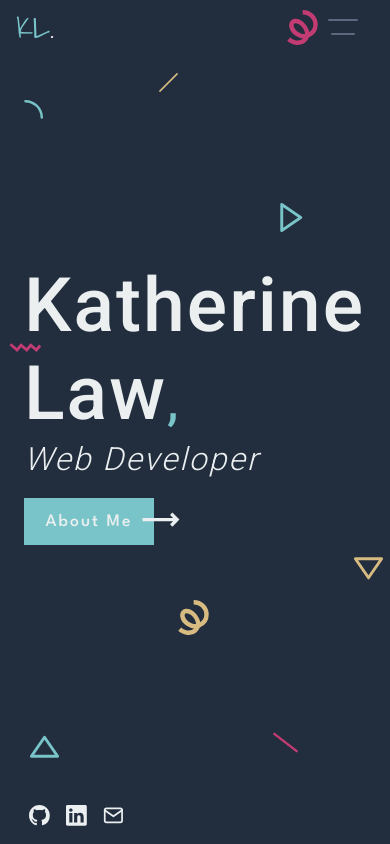
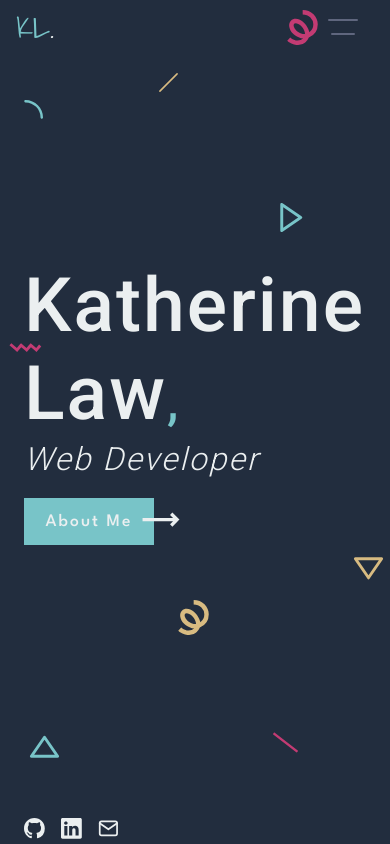
Before and after one commit to kattlaw/katlaw-portfolio, a React (Create React App) app: page / in a window 390 px wide. Shown: the top 844 px of the page. Built offline with nearby package versions, Linux system fonts and the light colour scheme.

Commit message:
fixing link positions

```diff
--- a/src/components/Main/Main.js
+++ b/src/components/Main/Main.js
@@ -206,7 +206,7 @@ const Main = () => {
             <div id="down" className="layer" data-speed="8"><BiDownArrow /></div>
             <div id="up" className="layer" data-speed="3"><BiUpArrow /></div>
             <div id="slash" className="layer" data-speed="9"><BsSlashLg /></div>
-            <div id="backslash" className="layer" data-speed="-10"><FaSlash /></div>
+            <div id="backslash" className="layer" data-speed="-5"><FaSlash /></div>
 
                 <h1 className="main-heading" ref={name}>
                     Katherine Law<span style={{color:"#78c4c8", fontSize: "3.2rem"}}>,</span>
--- a/src/components/Main/main.css
+++ b/src/components/Main/main.css
@@ -226,8 +226,7 @@
 .title-socials {
   font-size: 1.3rem;
   position: absolute;
-  display: block;
-  bottom: 1%;
+  bottom: 0;
   margin-left: 1rem;
   /*left: 50%;
   margin-right: 50%;
@@ -239,7 +238,7 @@
   color: #ebeff0;
   padding-left: .5rem;
   padding-right: .5rem;
-  padding-top: 3rem;
+  bottom: 0;
 }
 
 .title-socials a:hover {
@@ -705,10 +704,9 @@
     visibility: hidden;
   }
 
-  .title-socials {
+  .title-socials a {
     left: 0;
-    bottom: 1;
-    padding: 5px;
+    bottom: 0;
   }
 
   /*.arrow {
```
